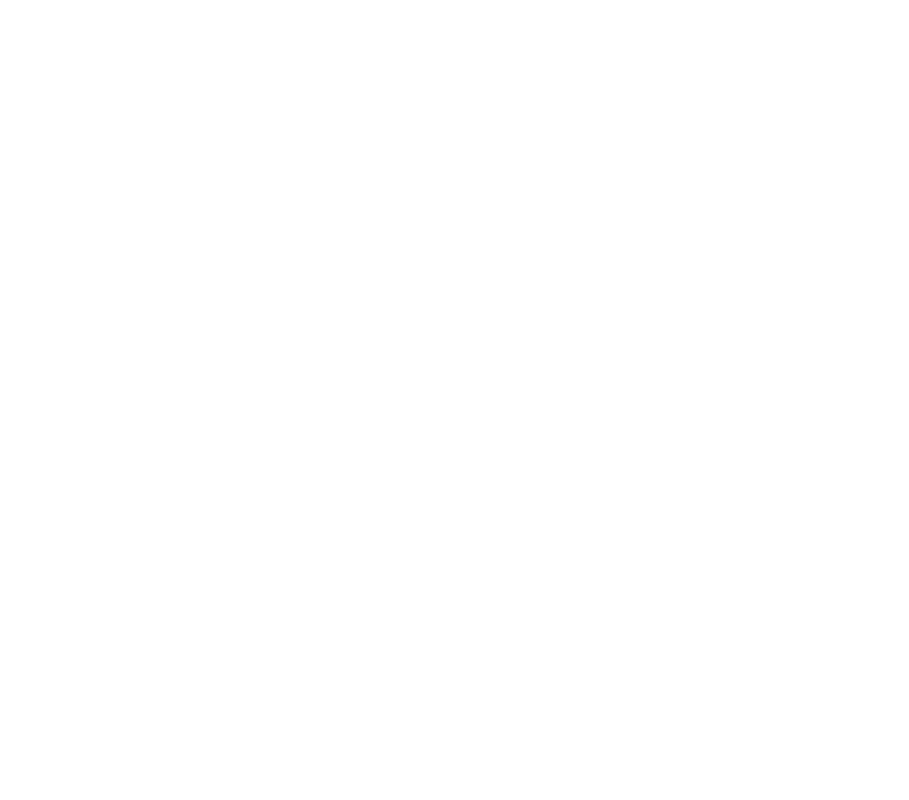
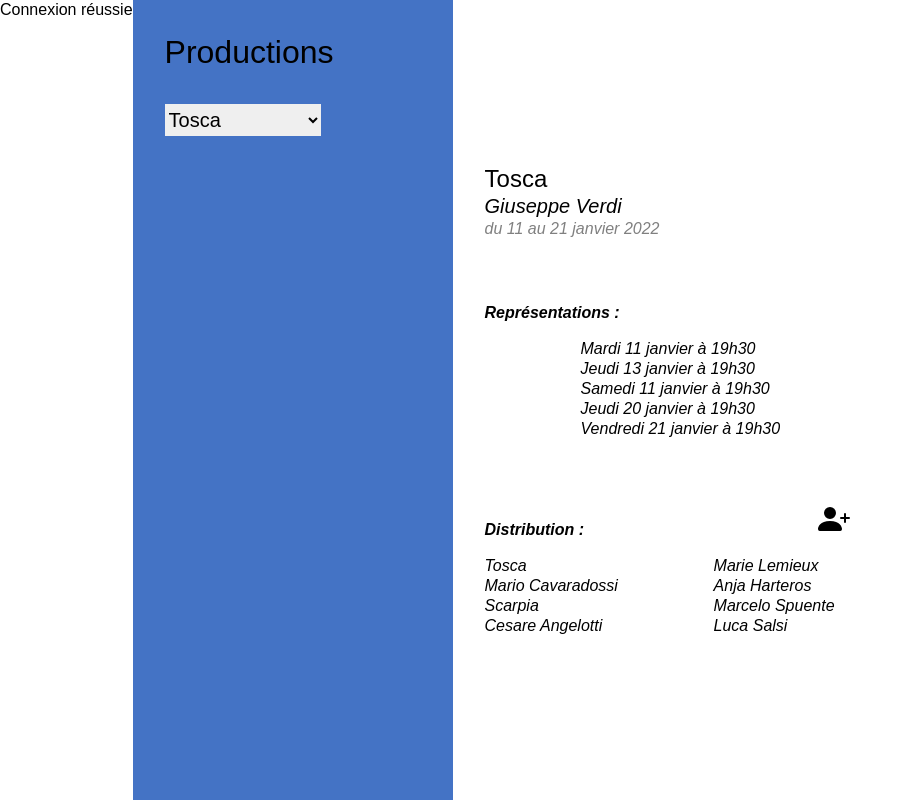
Before and after one commit to AlineMASSON/IT4Culture, a PHP site: page / in a window 1280 px wide. Before the commit the part shown is empty. Shown: the whole page, without its empty margins (0-909 px from the left). Run offline with PHP 8.4, Linux system fonts and the light colour scheme.

Commit message:
connexion bdd

```diff
--- a/public/index.php
+++ b/public/index.php
@@ -0,0 +1,76 @@
+<!DOCTYPE html>
+<html lang="en">
+<head>
+    <meta charset="UTF-8">
+    <meta http-equiv="X-UA-Compatible" content="IE=edge">
+    <meta name="viewport" content="width=device-width, initial-scale=1.0">
+    <link rel="stylesheet" href="assets/reset.css">
+    <link rel="stylesheet" href="assets/styles.css">
+    <title>IT4Culture</title>
+</head>
+<body>
+    <?php
+        $configData = parse_ini_file(__DIR__.'/../config.ini');
+
+        try {
+            $dbh = new PDO(
+                "mysql:host={$configData['DB_HOST']};dbname={$configData['DB_NAME']};charset=utf8",
+                $configData['DB_USERNAME'],
+                $configData['DB_PASSWORD'],
+                array(PDO::ATTR_ERRMODE => PDO::ERRMODE_WARNING)
+            );
+            echo 'Connexion réussie';
+        }
+        catch(\Exception $exception) {
+            echo 'Erreur de connexion...<br>';
+            echo $exception->getMessage().'<br>';
+            echo '<pre>';
+            echo $exception->getTraceAsString();
+            echo '</pre>';
+            exit;
+        }
+    ?>
+    <div class="research">
+        <h1 class="research__title">Productions</h1>
+        <select class="research__values" name="productions" id="productions">
+            <option value="1">Tosca</option>
+            <option value="3">Casse Noisette</option>
+            <option value="4">Don Giovanni</option>
+        </select>
+    </div>
+    <div class="informations">
+        <div class="informations__header">
+            <h2 class="header__title">Tosca</h2>
+            <h3 class="header__name">Giuseppe Verdi</h3>
+            <p class="header__dates">du 11 au 21 janvier 2022</p>
+        </div>
+        <div class="informations__representations">
+            <h2 class="representations__title">Représentations :</h2>
+            <p class="representations__date">Mardi 11 janvier à 19h30</p>
+            <p class="representations__date">Jeudi 13 janvier à 19h30</p>
+            <p class="representations__date">Samedi 11 janvier à 19h30</p>
+            <p class="representations__date">Jeudi 20 janvier à 19h30</p>
+            <p class="representations__date">Vendredi 21 janvier à 19h30</p>
+        </div>
+        <div class="informations__cast">
+            <h2 class="cast__title">Distribution : <img src="assets/img/person-plus-fill.svg" alt="add performer"> </h2>
+            <div class="cast__name">
+                <p class="name__character">Tosca</p>
+                <p class="name__performer">Marie Lemieux</p>
+            </div>
+            <div class="cast__name">
+                <p class="name__character">Mario Cavaradossi</p>
+                <p class="name__performer">Anja Harteros</p>
+            </div>
+            <div class="cast__name">
+                <p class="name__character">Scarpia</p>
+                <p class="name__performer">Marcelo Spuente</p>
+            </div>
+            <div class="cast__name">
+                <p class="name__character">Cesare Angelotti</p>
+                <p class="name__performer">Luca Salsi</p>
+            </div>
+        </div>
+    </div>
+</body>
+</html>
```
Also changed, not shown: public/assets/styles.css, 2 other files.
